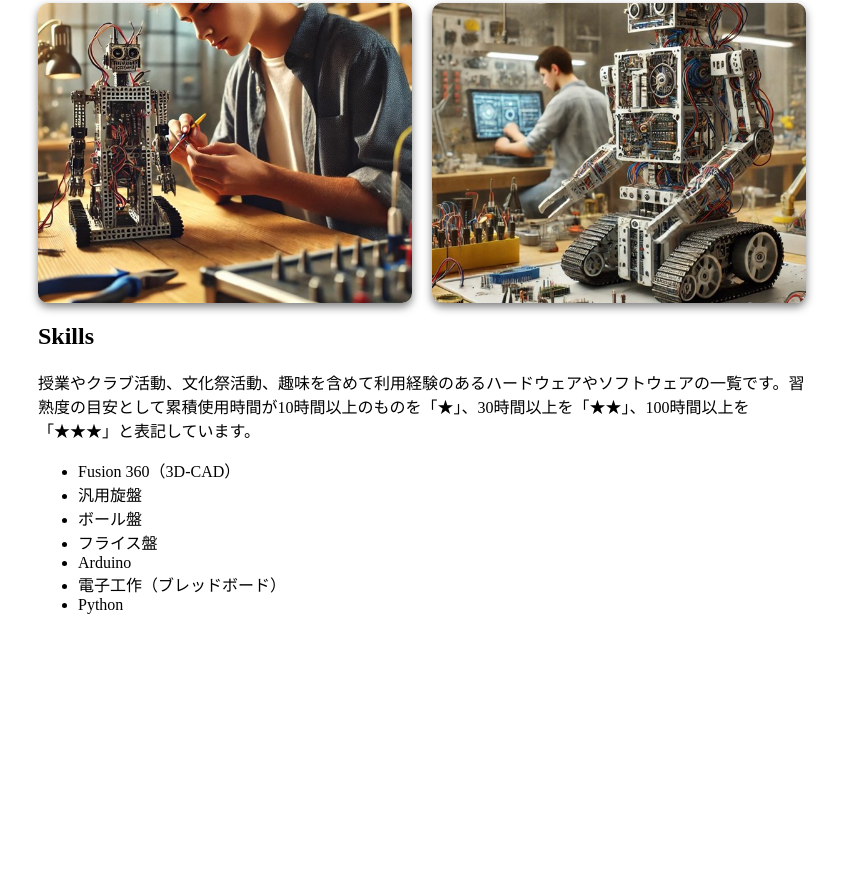
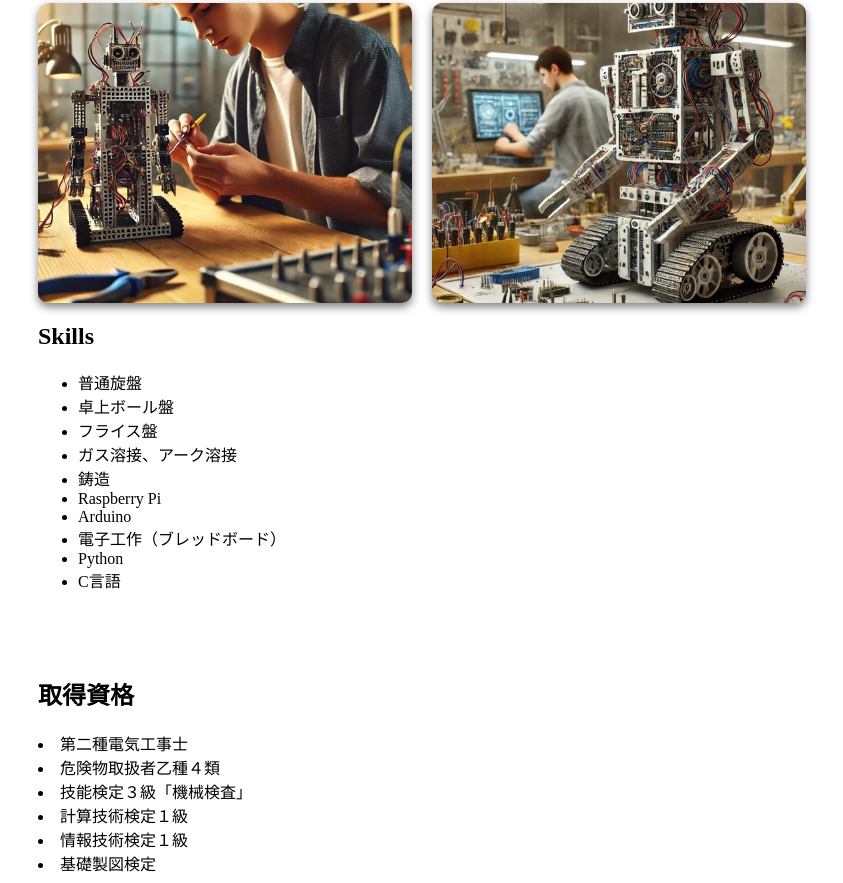
Before and after one commit to MH24206/portfolio, a plain HTML site: page index.html in a window 1280 px wide. Shown: the part 401-1284 px from the top of the page, without its empty margins (218-1061 px from the left). Before the commit the page ends 1039 px from the top, so only its background shows below. Drawn offline with Linux system fonts and the light colour scheme.

Commit message:
Add files via upload

```diff
--- a/index.html
+++ b/index.html
@@ -32,17 +32,25 @@
       </div>
 
       <h2>Skills</h2>
-      <p>
-        授業やクラブ活動、文化祭活動、趣味を含めて利用経験のあるハードウェアやソフトウェアの一覧です。習熟度の目安として累積使用時間が10時間以上のものを「★」、30時間以上を「★★」、100時間以上を「★★★」と表記しています。
-      </p>
       <ul>
-        <li>Fusion 360（3D-CAD）</li>
-        <li>汎用旋盤</li>
-        <li>ボール盤</li>
+        <li>普通旋盤</li>
+        <li>卓上ボール盤</li>
         <li>フライス盤</li>
+	<li>ガス溶接、アーク溶接</li>
+	<li>鋳造</li>
+	<li>Raspberry Pi</li>
         <li>Arduino</li>
         <li>電子工作（ブレッドボード）</li>
         <li>Python</li>
+	<li>C言語</li>
+　　　</ul>
+　　　<h2>取得資格</h2>
+	<li>第二種電気工事士</li>
+	<li>危険物取扱者乙種４類</li>
+	<li>技能検定３級「機械検査」</li>
+	<li>計算技術検定１級</li>
+	<li>情報技術検定１級</li>
+	<li>基礎製図検定</li>
       </ul>
     </div>
   </body>
```
